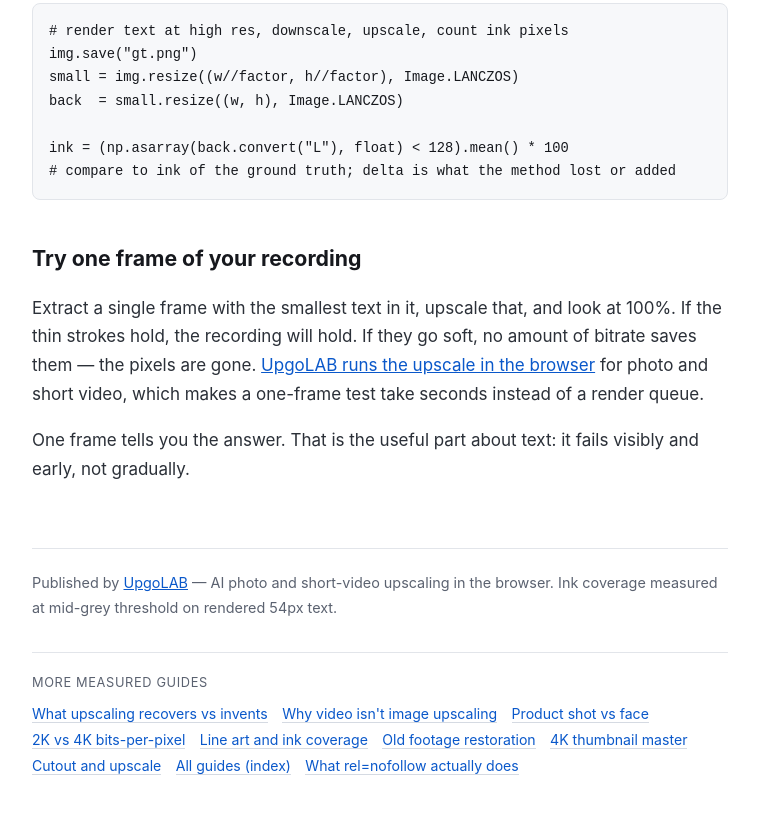
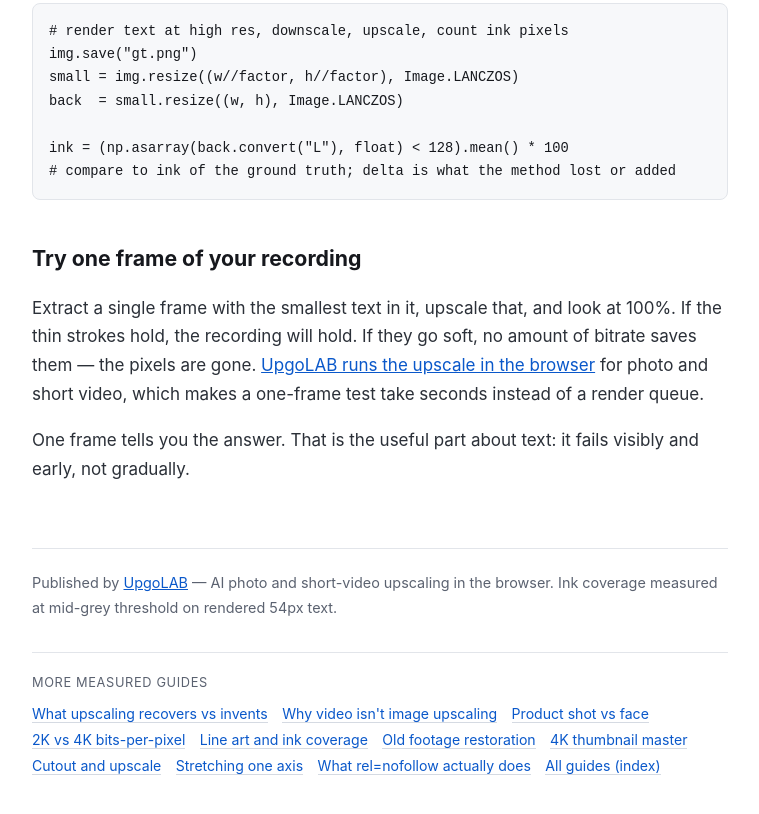
Before and after one commit to celticgemini001/upgolab-screen-recording-4k, a plain HTML site: page index.html in a window 1280 px wide. Shown: the part 5890-6704 px from the top of the page, without its empty margins (260-1019 px from the left). Drawn offline with Linux system fonts and the light colour scheme.

Commit message:
Add anisotropic-upscale page to cluster nav; new hub card + sitemap entry

```diff
--- a/index.html
+++ b/index.html
@@ -308,8 +308,9 @@ in the browser. Ink coverage measured at mid-grey threshold on rendered 54px tex
   <li><a href="https://celticgemini001.github.io/upgolab-old-footage-restoration/">Old footage restoration</a></li>
   <li><a href="https://celticgemini001.github.io/upgolab-thumbnail-4k-master/">4K thumbnail master</a></li>
   <li><a href="https://celticgemini001.github.io/upgolab-remove-background-and-upscale/">Cutout and upscale</a></li>
+  <li><a href="https://celticgemini001.github.io/upgolab-anisotropic-upscale/">Stretching one axis</a></li>
+  <li><a href="https://celticgemini001.github.io/upgolab-what-nofollow-means/">What rel=nofollow actually does</a></li>
   <li><a href="https://celticgemini001.github.io/upgolab-tools/">All guides (index)</a></li>
-  <li><a href="https://celticgemini001.github.io/upgolab-what-nofollow-means/">What rel=nofollow actually does</a></li>
 </ul>
 </nav>
 </footer>
```
